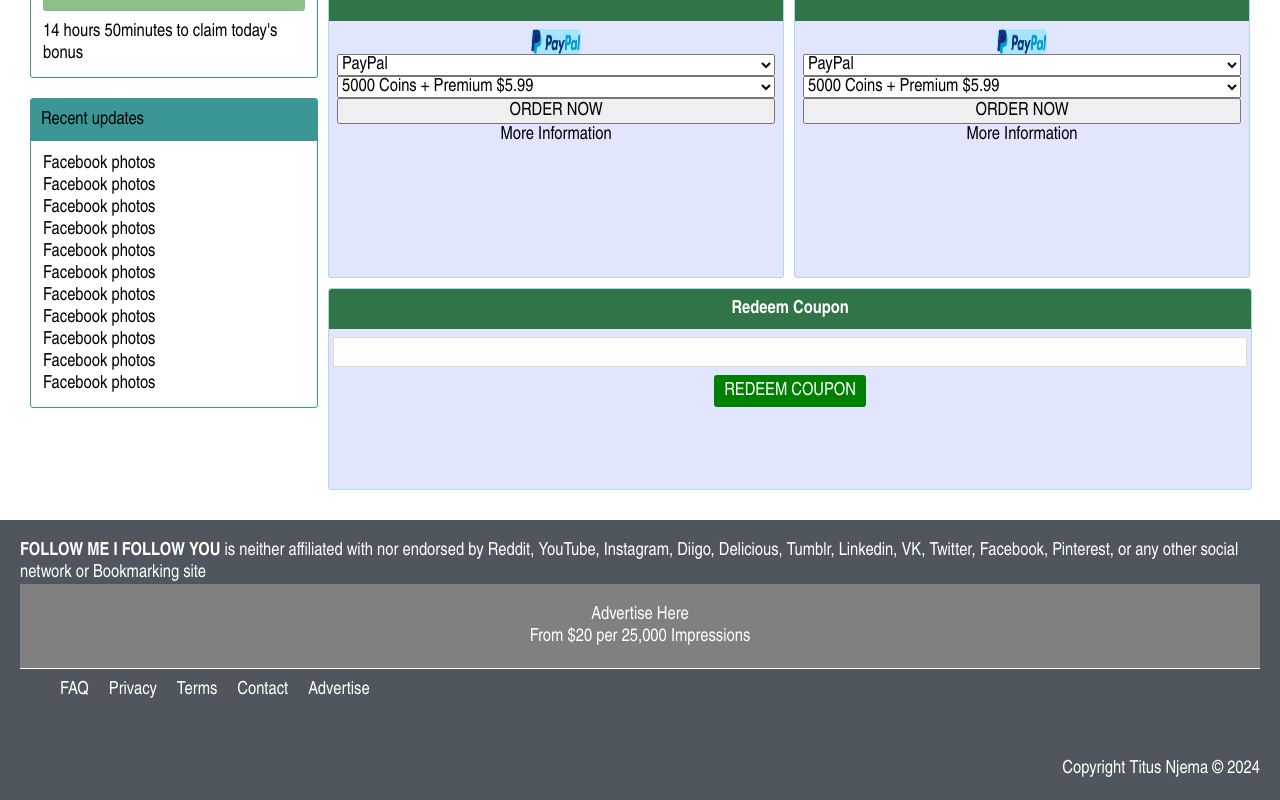
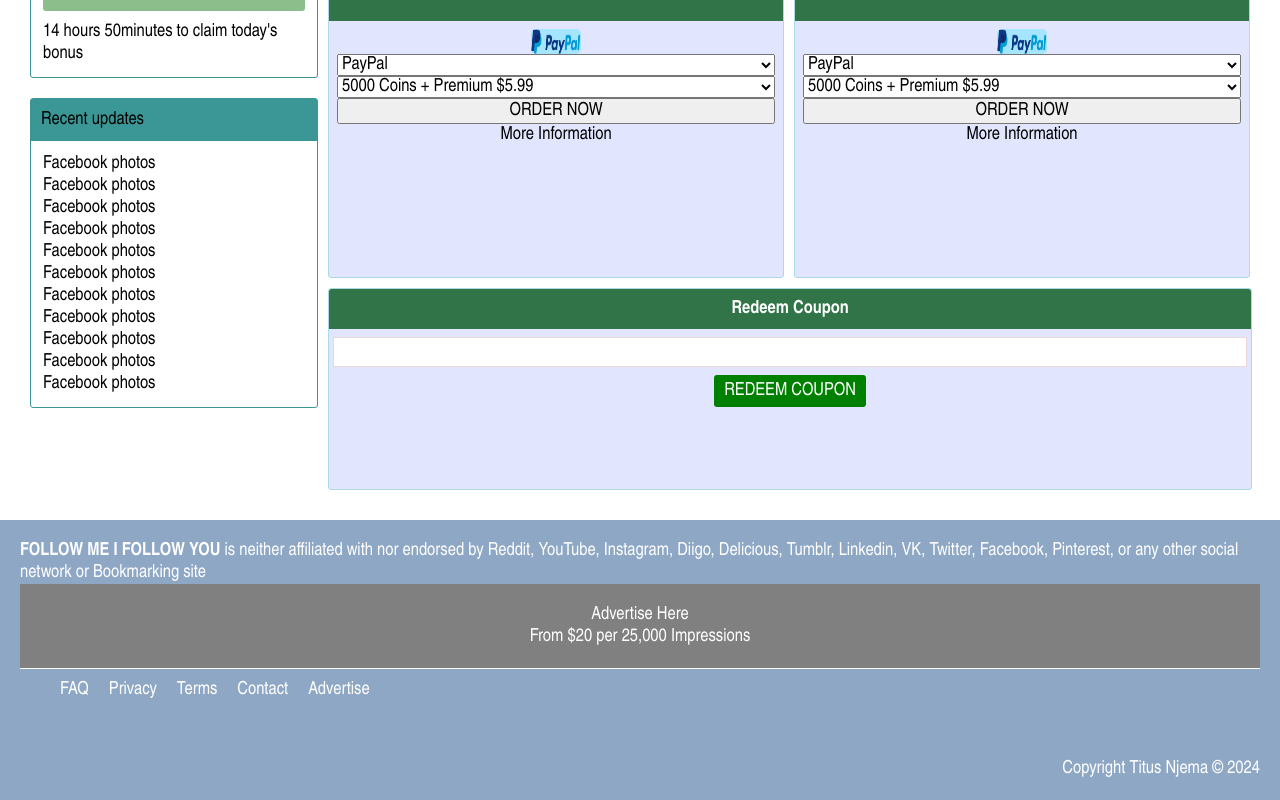
Before and after one commit to Tetka3/np-social, a React (Create React App) app: page /np-social/dashboard in a window 1280 px wide. Shown: the part 849-1649 px from the top of the page. Built offline with nearby package versions, Linux system fonts and the light colour scheme.

Commit message:
first commit

```diff
--- a/src/components/style.css
+++ b/src/components/style.css
@@ -64,7 +64,7 @@
 .footer{
     height: 30vh;
     width: auto;
-    background-color: rgb(80,86,93);
+    background-color: rgb(142, 167, 196);
     color: white;
     display: flex;
     flex-direction: column;
```
